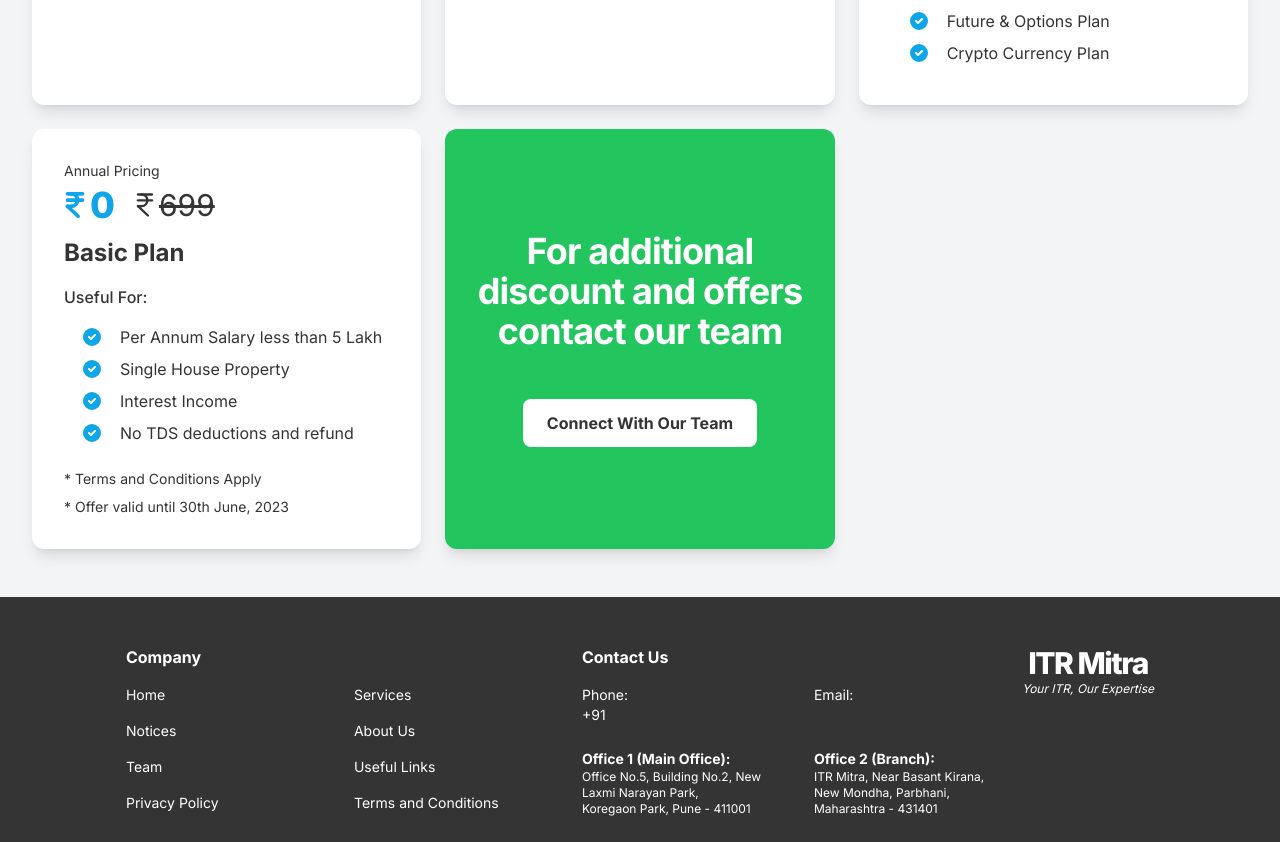
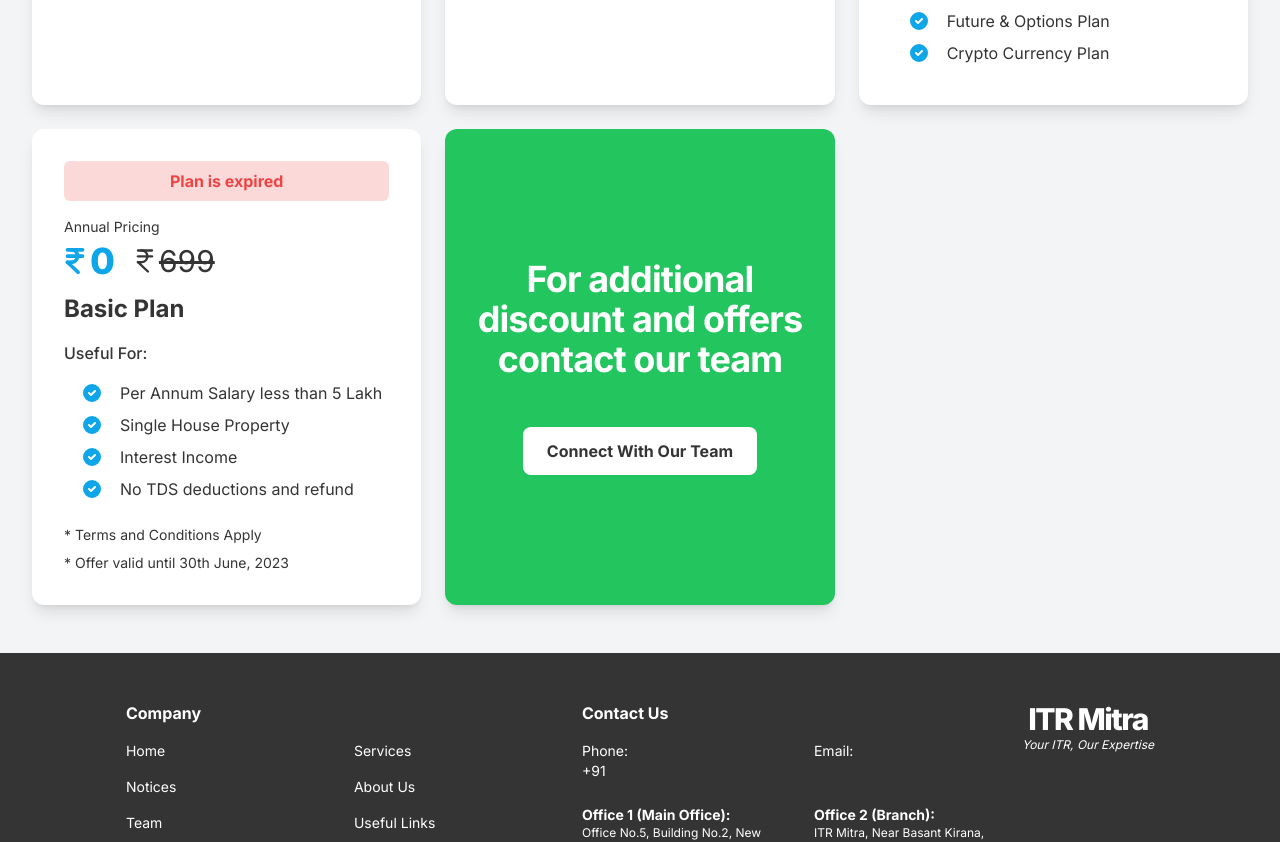
Before and after one commit to itrmitra/itrmitra, a Next.js app: page /services in a window 1280 px wide. Shown: the part 1400-2242 px from the top of the page. Built offline with nearby package versions, Linux system fonts and the light colour scheme.

Commit message:
add expired design in service card

```diff
--- a/src/pages/services.tsx
+++ b/src/pages/services.tsx
@@ -56,7 +56,9 @@ function ServiceCard({
     priceAfter,
     extraInfo,
     highlight,
+    expired,
 }: {
+    expired?: boolean
     highlight?: boolean
     name: string
     priceBefore: string
@@ -69,6 +71,11 @@ function ServiceCard({
         <div
             className={cn("rounded-xl bg-white p-8 shadow-lg", highlight && "bg-brand text-white")}
         >
+            {expired && (
+                <div className="mb-4 rounded-md bg-red-500/20 p-2 text-center font-bold text-red-500">
+                    Plan is expired
+                </div>
+            )}
             <p className="text-sm">Annual Pricing</p>
             <div className="mb-2 flex items-center gap-4">
                 <div
```
